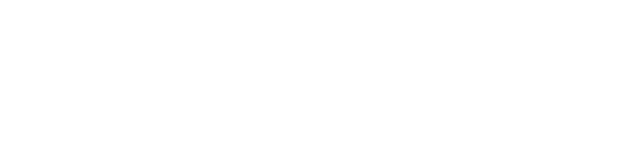
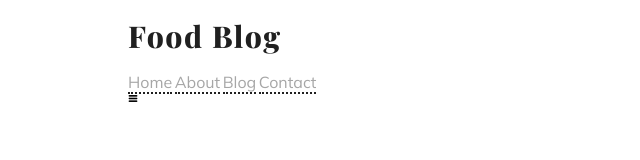
Before and after one commit to nabadev/food-blog, a plain HTML site: page index.html in a window 1280 px wide. Shown: the whole page, without its empty margins (0-640 px from the left). Drawn offline with nearby package versions, Linux system fonts and the light colour scheme.

Commit message:
Added basic html and navbar also basic styling

```diff
--- a/index.html
+++ b/index.html
@@ -0,0 +1,29 @@
+<!DOCTYPE html>
+<html lang="en">
+<head>
+    <meta charset="UTF-8">
+    <meta http-equiv="X-UA-Compatible" content="IE=edge">
+    <meta name="viewport" content="width=device-width, initial-scale=1.0">
+    <link rel="stylesheet" href="icofont/icofont.min.css">
+    <link rel="stylesheet" href="style.css">
+    <title>Food Blog</title>
+</head>
+<body>
+    <div class="site-container">
+        <nav>
+            <div class="logo">
+                <h2>Food Blog</h2>
+            </div>
+            <div class="menu">
+                <a href="#home">Home</a>
+                <a href="#about">About</a>
+                <a href="#blog">Blog</a>
+                <a href="#contact">Contact</a>
+            </div>
+            <div class="mobile-menu">
+                <i class="icofont-navigation-menu"></i>
+            </div>
+        </nav>
+    </div>
+</body>
+</html>
--- a/style.css
+++ b/style.css
@@ -1 +1,93 @@
 @import url('https://fonts.googleapis.com/css2?family=Mulish:wght@400;500;700&family=Playfair+Display:wght@800&display=swap');
+
+:root {
+
+    --primary-color: #202020;
+    --secondary-color: #F4FCF7;
+    --gray: #a6a6a6;
+}
+
+html {
+    font-size: 62.5%;
+    scroll-behavior: smooth;
+}
+
+*,
+::before,
+::after {
+    padding: 0;
+    margin: 0;
+    box-sizing: border-box;
+}
+
+body {
+    font-family: 'Mulish', sans-serif;
+}
+
+h1,h2,h3 {
+    font-family: 'Playfair Display', serif;
+    font-weight: 800;
+    color: var(--primary-color);
+    margin: 1.6rem 0;
+}
+
+p {
+    font-size: 1.6rem;
+    font-weight: 400;
+    color: var(--primary-color);
+    line-height: 1.5rem;
+    margin: 1.6rem 0;
+}
+
+h1  {
+    font-size: 4rem;
+}
+
+@media only screen and (max-width: 768px)   {
+h1 {
+    font-size: 3rem;
+}
+
+}
+
+h2 {
+    font-size: 3rem;
+    letter-spacing: 1.5px;
+}
+
+h3 {
+    font-size: 2.5rem;
+    letter-spacing: 1.5px;
+}
+
+h4  {
+    font-size: 1.6rem;
+}
+
+span {
+    color: var(--gray);
+    font-size: 1.5rem;
+    font-weight: 500;
+}
+
+a {
+    text-decoration: none;
+    margin: 1.6rem 0;
+    color: var(--gray);
+    font-size: 1.6rem;
+    border-bottom: 2px dotted var(--primary-color);
+}
+
+.site-container {
+    width: 80%;
+    margin: 0 auto;
+}
+
+img {
+    max-width: 100%;
+    height: auto;
+}
+
+hr {
+    margin: 16px 0;
+}
```
